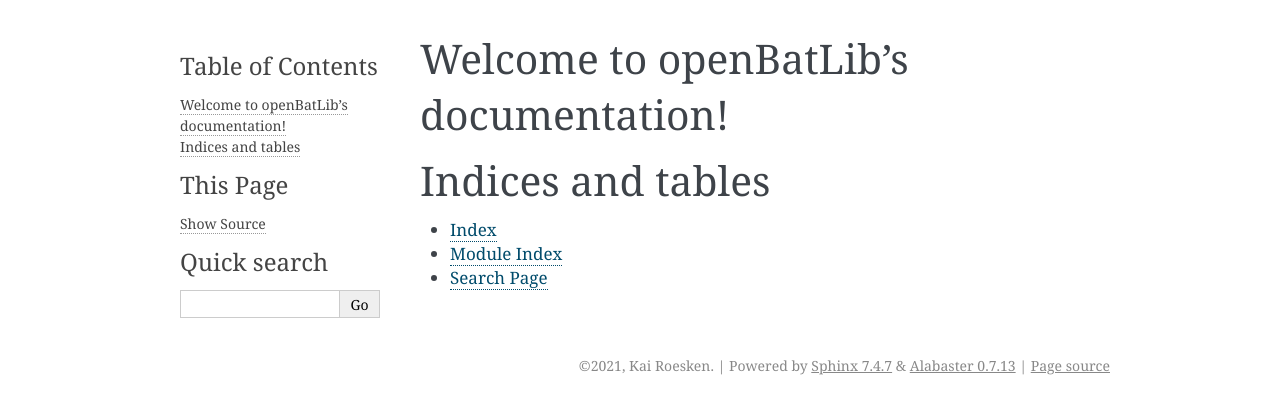
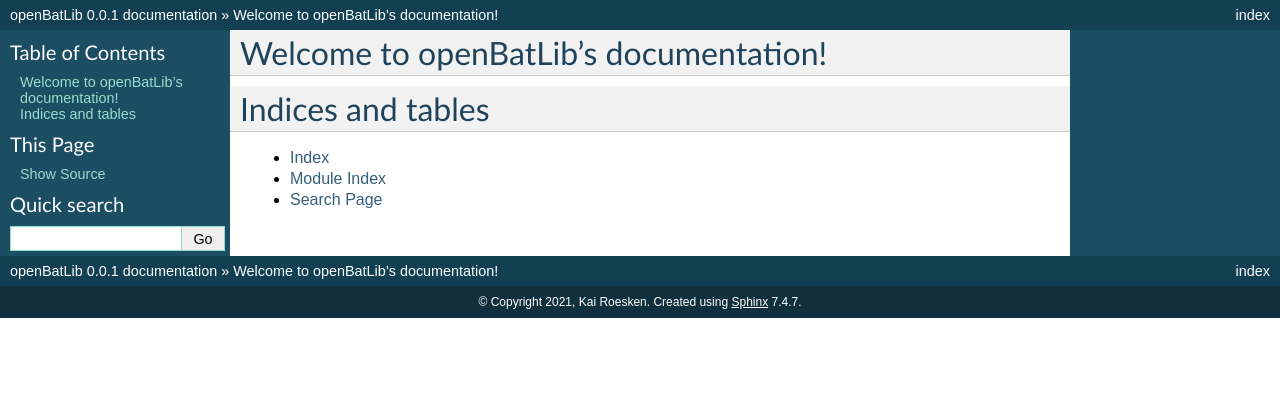
Before and after one commit to fastrockstar/openBatLib, a Sphinx documentation site: the page built from docs/source/index.rst, in a window 1280 px wide. Shown: the top 414 px of the page. Built offline with Sphinx 7.4.7, drawn with Linux system fonts in a browser that asks for light colours.

Commit message:
files added to docs

```diff
--- a/docs/source/conf.py
+++ b/docs/source/conf.py
@@ -10,9 +10,9 @@
 # add these directories to sys.path here. If the directory is relative to the
 # documentation root, use os.path.abspath to make it absolute, like shown here.
 #
-# import os
-# import sys
-# sys.path.insert(0, os.path.abspath('.'))
+import os
+import sys
+sys.path.insert(0, os.path.abspath('.'))
 
 
 # -- Project information -----------------------------------------------------
@@ -47,7 +47,8 @@
 # The theme to use for HTML and HTML Help pages.  See the documentation for
 # a list of builtin themes.
 #
-html_theme = 'alabaster'
+html_theme = 'default'
+
 
 # Add any paths that contain custom static files (such as style sheets) here,
 # relative to this directory. They are copied after the builtin static files,
```
Also changed, not shown: docs/source/controller.rst (added, +7 -0 lines), docs/source/main.rst (added, +7 -0 lines), docs/source/model.rst (added, +7 -0 lines), docs/source/modules.rst (added, +10 -0 lines), docs/source/view.rst (added, +7 -0 lines).
